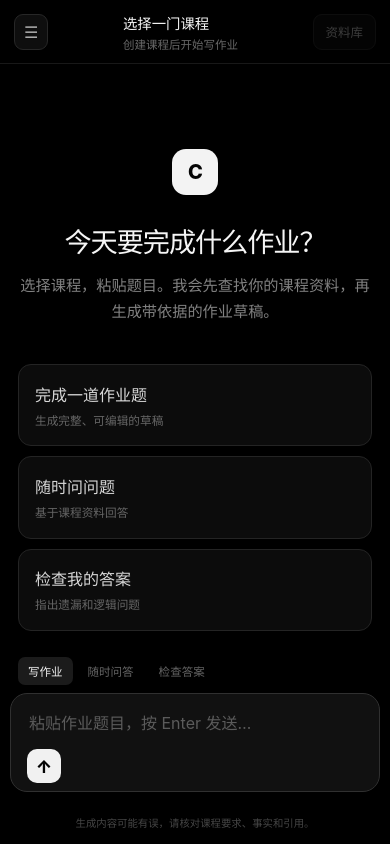
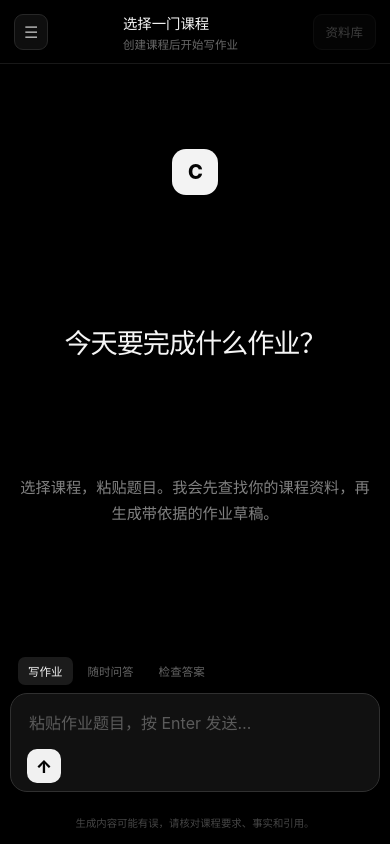
Before and after one commit to n4gy5sm24s-blip/university-study-assistant, a plain HTML site: page web/index.html in a window 390 px wide. Drawn offline with Linux system fonts and the light colour scheme; files that its build step writes are made by us from their sources; no server answers; files whose address does not match are found by name.

Commit message:
Remove redundant home suggestion cards

```diff
--- a/web/app.js
+++ b/web/app.js
@@ -183,12 +183,6 @@ $("#composer-input").addEventListener("input", event => {
   event.target.style.height = `${Math.min(event.target.scrollHeight, 190)}px`;
 });
 
-$$("[data-suggestion]").forEach(button => button.addEventListener("click", () => {
-  if (button.dataset.modeSuggestion) setMode(button.dataset.modeSuggestion);
-  $("#composer-input").value = button.dataset.suggestion;
-  $("#composer-input").focus();
-}));
-
 $("#materials-open").addEventListener("click", async () => { $("#materials-dialog").showModal(); await loadDocuments(); });
 $("#document-form").addEventListener("submit", async event => {
   event.preventDefault();
--- a/web/index.html
+++ b/web/index.html
@@ -32,11 +32,6 @@
             <div class="welcome-mark">C</div>
             <h1>今天要完成什么作业？</h1>
             <p>选择课程，粘贴题目。我会先查找你的课程资料，再生成带依据的作业草稿。</p>
-            <div class="suggestion-grid">
-              <button data-suggestion="根据课程资料，帮我完成这道作业题：">完成一道作业题<span>生成完整、可编辑的草稿</span></button>
-              <button data-mode-suggestion="ask" data-suggestion="请用大白话解释：">随时问问题<span>基于课程资料回答</span></button>
-              <button data-mode-suggestion="review" data-suggestion="请检查我的答案是否完整：">检查我的答案<span>指出遗漏和逻辑问题</span></button>
-            </div>
           </div>
           <div class="message-list" id="message-list"></div>
         </section>
--- a/web/styles.css
+++ b/web/styles.css
@@ -45,10 +45,6 @@ button { color: inherit; }
 .welcome-mark { width: 46px; height: 46px; border-radius: 14px; font-size: 1.25rem; }
 .welcome h1 { margin: 22px 0 10px; font-size: clamp(1.7rem, 4vw, 2.3rem); letter-spacing: -.04em; }
 .welcome > p { max-width: 560px; margin: 0; color: #818181; font-size: .95rem; line-height: 1.7; }
-.suggestion-grid { display: grid; grid-template-columns: repeat(3, 1fr); gap: 10px; width: 100%; margin-top: 36px; }
-.suggestion-grid button { padding: 16px; border: 1px solid #242424; border-radius: 13px; color: #d8d8d8; background: #0c0c0c; cursor: pointer; text-align: left; }
-.suggestion-grid button:hover { border-color: #414141; background: #121212; transform: translateY(-1px); }
-.suggestion-grid span { display: block; margin-top: 7px; color: #666; font-size: .73rem; line-height: 1.4; }
 .message-list { display: grid; gap: 28px; }
 .message { display: grid; grid-template-columns: 30px minmax(0, 1fr); gap: 14px; animation: message-in .24s ease-out; }
 .message-avatar { display: grid; place-items: center; width: 30px; height: 30px; border-radius: 9px; font-size: .72rem; font-weight: 800; }
@@ -112,7 +108,6 @@ dialog::backdrop { background: rgba(0,0,0,.78); backdrop-filter: blur(5px); }
   .top-actions .ghost-button:first-child { display: none; }
   .conversation { padding: 26px 18px 18px; }
   .welcome { padding-top: 7vh; }
-  .suggestion-grid { grid-template-columns: 1fr; }
   .composer-wrap { width: calc(100% - 20px); }
   .composer-bottom span { display: none; }
 }
```
